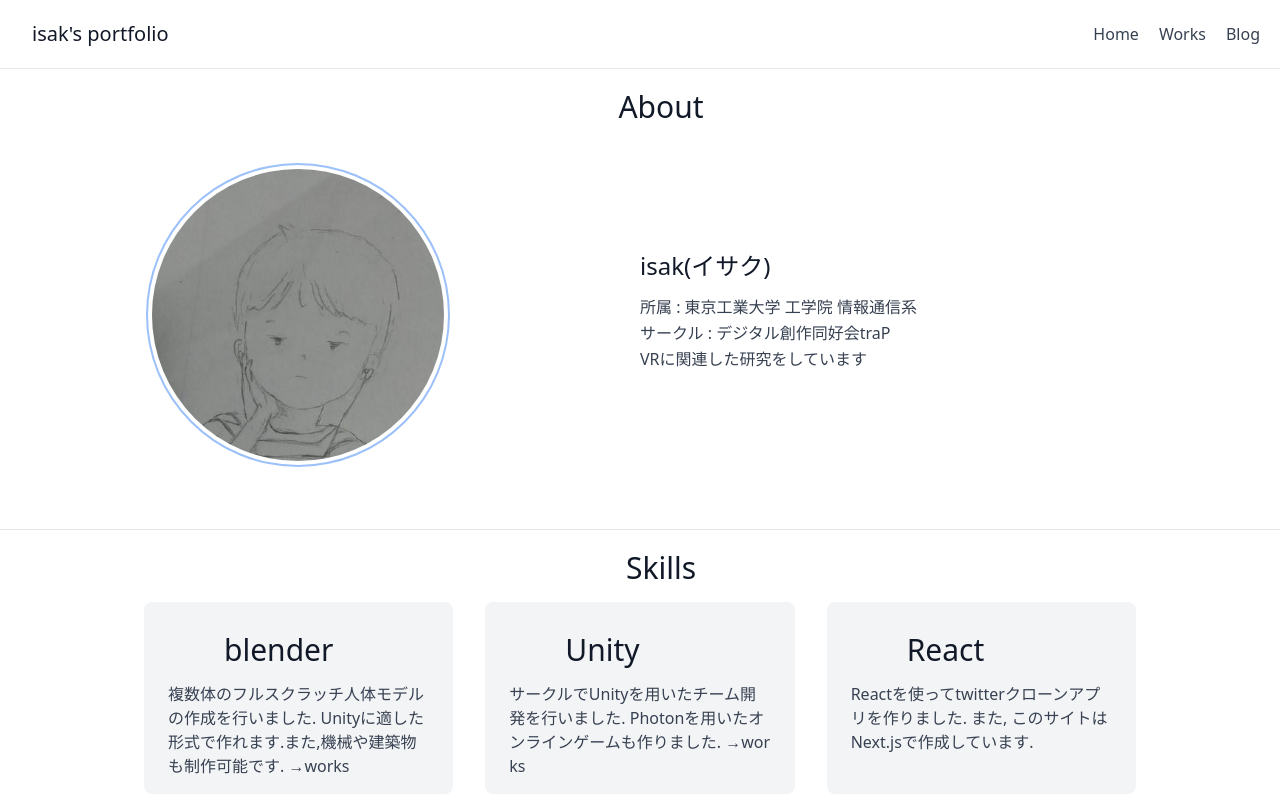
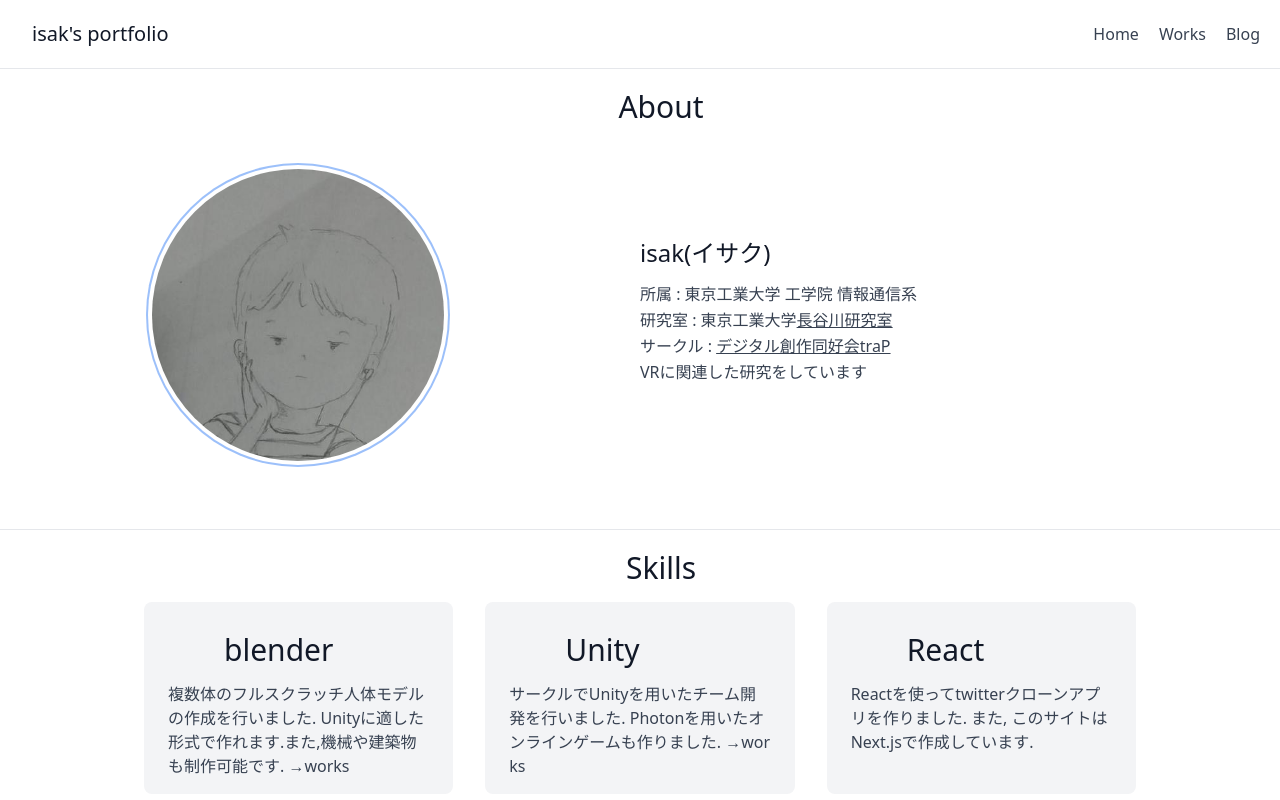
Before and after one commit to isak139/portfolio, a Next.js app: page / in a window 1280 px wide. Shown: the top 800 px of the page. Built offline with nearby package versions, Linux system fonts and the light colour scheme; some icons are missing.

Commit message:
情報を追加

```diff
--- a/pages/index.js
+++ b/pages/index.js
@@ -38,7 +38,25 @@ export default function Home() {
               <p className="mb-8 leading-relaxed">
                 所属 : 東京工業大学 工学院 情報通信系
                 <br />
-                サークル : デジタル創作同好会traP
+                研究室 : 東京工業大学
+                <a
+                  href="https://haselab.net"
+                  target="_blank"
+                  rel="noopener noreferrer"
+                  className="underline hover:text-blue-400 duration-300"
+                >
+                  長谷川研究室
+                </a>
+                <br />
+                サークル :{" "}
+                <a
+                  href="https://trap.jp"
+                  target="_blank"
+                  rel="noopener noreferrer"
+                  className="underline hover:text-blue-400 duration-300"
+                >
+                  デジタル創作同好会traP
+                </a>
                 <br />
                 VRに関連した研究をしています
               </p>
```
